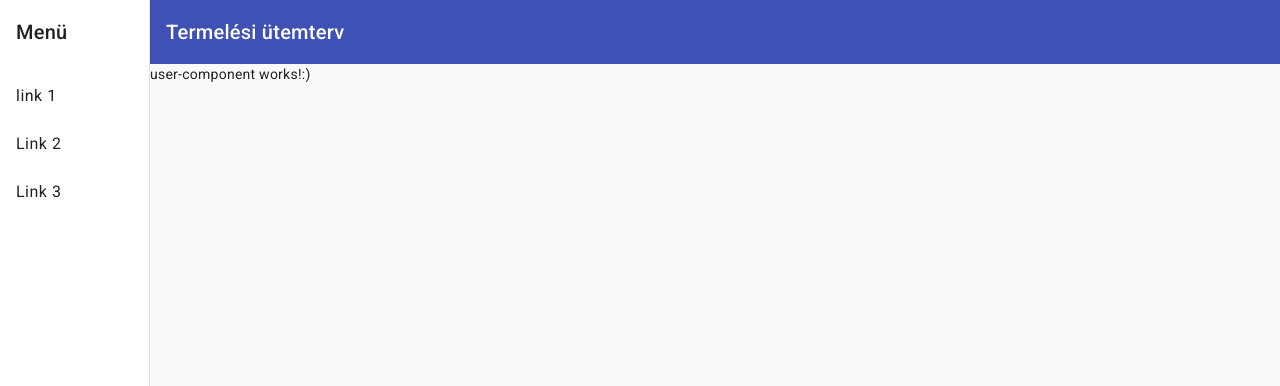
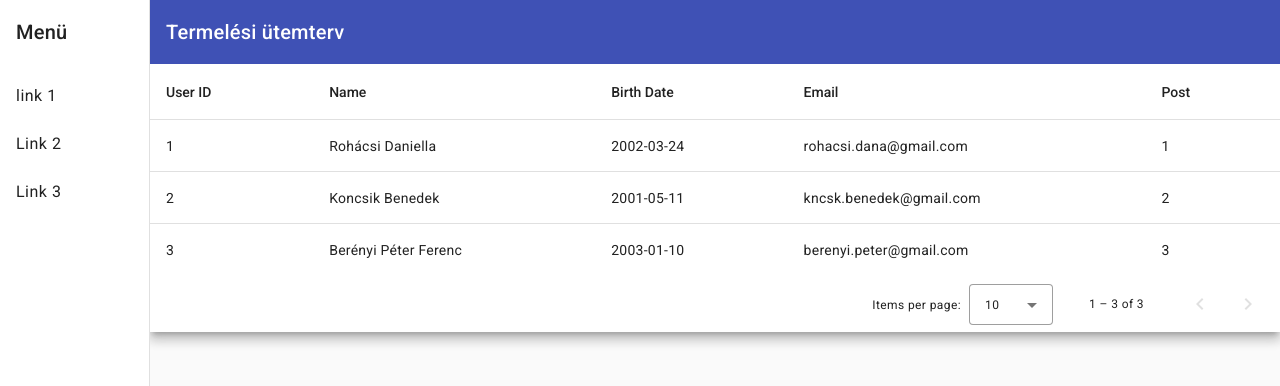
Before and after one commit to rohacsidana/Szakdolgozat_Termelesi_Utemterv_2023, an Angular app: page / in a window 1280 px wide. Shown: the top 386 px of the page. Built offline with nearby package versions, Linux system fonts and the light colour scheme.

Commit message:
alap user tábla

```diff
--- /dev/null
+++ b/src/app/user/user-table/user-table-datasource.ts
@@ -0,0 +1,130 @@
+import { DataSource } from '@angular/cdk/collections';
+import { MatPaginator } from '@angular/material/paginator';
+import { MatSort } from '@angular/material/sort';
+import { map } from 'rxjs/operators';
+import { Observable, of as observableOf, merge } from 'rxjs';
+
+// TODO: Replace this with your own data model type
+export interface User {
+  user_id: number;
+  name: string;
+  birth_date: Date;
+  email: string;
+  post: string;
+}
+
+// TODO: replace this with real data from your application
+const users: User[] = [
+  {
+    user_id: 1,
+    name: 'Rohácsi Daniella',
+    birth_date: new Date('2002-03-24'),
+    email: 'rohacsi.dana@gmail.com',
+    post: '1',
+  },
+  {
+    user_id: 2,
+    name: 'Koncsik Benedek',
+    birth_date: new Date('2001-05-11'),
+    email: 'kncsk.benedek@gmail.com',
+    post: '2',
+  },
+  {
+    user_id: 3,
+    name: 'Berényi Péter Ferenc',
+    birth_date: new Date('2003-01-10'),
+    email: 'berenyi.peter@gmail.com',
+    post: '3',
+  },
+];
+
+/**
+ * Data source for the UserTable view. This class should
+ * encapsulate all logic for fetching and manipulating the displayed data
+ * (including sorting, pagination, and filtering).
+ */
+export class UserTableDataSource extends DataSource<User> {
+  data: User[] = users;
+  paginator: MatPaginator | undefined;
+  sort: MatSort | undefined;
+
+  constructor() {
+    super();
+  }
+
+  /**
+   * Connect this data source to the table. The table will only update when
+   * the returned stream emits new items.
+   * @returns A stream of the items to be rendered.
+   */
+  connect(): Observable<User[]> {
+    if (this.paginator && this.sort) {
+      // Combine everything that affects the rendered data into one update
+      // stream for the data-table to consume.
+      return merge(
+        observableOf(this.data),
+        this.paginator.page,
+        this.sort.sortChange
+      ).pipe(
+        map(() => {
+          return this.getPagedData(this.getSortedData([...this.data]));
+        })
+      );
+    } else {
+      throw Error(
+        'Please set the paginator and sort on the data source before connecting.'
+      );
+    }
+  }
+
+  /**
+   *  Called when the table is being destroyed. Use this function, to clean up
+   * any open connections or free any held resources that were set up during connect.
+   */
+  disconnect(): void {}
+
+  /**
+   * Paginate the data (client-side). If you're using server-side pagination,
+   * this would be replaced by requesting the appropriate data from the server.
+   */
+  private getPagedData(data: User[]): User[] {
+    if (this.paginator) {
+      const startIndex = this.paginator.pageIndex * this.paginator.pageSize;
+      return data.splice(startIndex, this.paginator.pageSize);
+    } else {
+      return data;
+    }
+  }
+
+  /**
+   * Sort the data (client-side). If you're using server-side sorting,
+   * this would be replaced by requesting the appropriate data from the server.
+   */
+  private getSortedData(data: User[]): User[] {
+    /* if (!this.sort || !this.sort.active || this.sort.direction === '') {
+      return data;
+    }
+
+    return data.sort((a, b) => {
+      const isAsc = this.sort?.direction === 'asc';
+      switch (this.sort?.active) {
+        case 'name':
+          return compare(a.name, b.name, isAsc);
+        case 'id':
+          return compare(+a.id, +b.id, isAsc);
+        default:
+          return 0;
+      }
+    }); */
+    return data
+  }
+}
+
+/** Simple sort comparator for example ID/Name columns (for client-side sorting). */
+function compare(
+  a: string | number,
+  b: string | number,
+  isAsc: boolean
+): number {
+  return (a < b ? -1 : 1) * (isAsc ? 1 : -1);
+}
--- /dev/null
+++ b/src/app/user/user-table/user-table.component.css
@@ -0,0 +1,3 @@
+.full-width-table {
+  width: 100%;
+}
--- /dev/null
+++ b/src/app/user/user-table/user-table.component.html
@@ -0,0 +1,44 @@
+<div class="mat-elevation-z8">
+  <table mat-table class="full-width-table" matSort aria-label="Elements">
+    <ng-container matColumnDef="user_id">
+      <th mat-header-cell *matHeaderCellDef mat-sort-header>User ID</th>
+      <td mat-cell *matCellDef="let row">{{ row.user_id }}</td>
+    </ng-container>
+
+    <!-- Name Column -->
+    <ng-container matColumnDef="name">
+      <th mat-header-cell *matHeaderCellDef mat-sort-header>Name</th>
+      <td mat-cell *matCellDef="let row">{{ row.name }}</td>
+    </ng-container>
+    <ng-container matColumnDef="birth_date">
+      <th mat-header-cell *matHeaderCellDef mat-sort-header>Birth Date</th>
+      <td mat-cell *matCellDef="let row">
+        {{ row.birth_date.toISOString().slice(0, 10) }}
+      </td>
+    </ng-container>
+    <ng-container matColumnDef="email">
+      <th mat-header-cell *matHeaderCellDef mat-sort-header>Email</th>
+      <td mat-cell *matCellDef="let row">
+        {{ row.email }}
+      </td> </ng-container
+    ><ng-container matColumnDef="post">
+      <th mat-header-cell *matHeaderCellDef mat-sort-header>Post</th>
+      <td mat-cell *matCellDef="let row">
+        {{ row.post }}
+      </td>
+    </ng-container>
+
+    <tr mat-header-row *matHeaderRowDef="displayedColumns"></tr>
+    <tr mat-row *matRowDef="let row; columns: displayedColumns"></tr>
+  </table>
+
+  <mat-paginator
+    #paginator
+    [length]="dataSource?.data?.length"
+    [pageIndex]="0"
+    [pageSize]="10"
+    [pageSizeOptions]="[5, 10, 20]"
+    aria-label="Select page"
+  >
+  </mat-paginator>
+</div>
--- /dev/null
+++ b/src/app/user/user-table/user-table.component.ts
@@ -0,0 +1,30 @@
+import { AfterViewInit, Component, ViewChild } from '@angular/core';
+import { MatPaginator } from '@angular/material/paginator';
+import { MatSort } from '@angular/material/sort';
+import { MatTable } from '@angular/material/table';
+import { UserTableDataSource, User } from './user-table-datasource';
+
+@Component({
+  selector: 'user-table',
+  templateUrl: './user-table.component.html',
+  styleUrls: ['./user-table.component.css'],
+})
+export class UserTableComponent implements AfterViewInit {
+  @ViewChild(MatPaginator) paginator!: MatPaginator;
+  @ViewChild(MatSort) sort!: MatSort;
+  @ViewChild(MatTable) table!: MatTable<User>;
+  dataSource: UserTableDataSource;
+
+  /** Columns displayed in the table. Columns IDs can be added, removed, or reordered. */
+  displayedColumns = ['user_id', 'name', 'birth_date', 'email', 'post'];
+
+  constructor() {
+    this.dataSource = new UserTableDataSource();
+  }
+
+  ngAfterViewInit(): void {
+    this.dataSource.sort = this.sort;
+    this.dataSource.paginator = this.paginator;
+    this.table.dataSource = this.dataSource;
+  }
+}
--- a/src/app/user/user.component.html
+++ b/src/app/user/user.component.html
@@ -1 +1 @@
-<p>user-component works!:)</p>
+<user-table></user-table>
```
Also changed, not shown: src/app/app.module.ts (+10 -3 lines), 1 other file (tests, documents, lock files or other folders).
